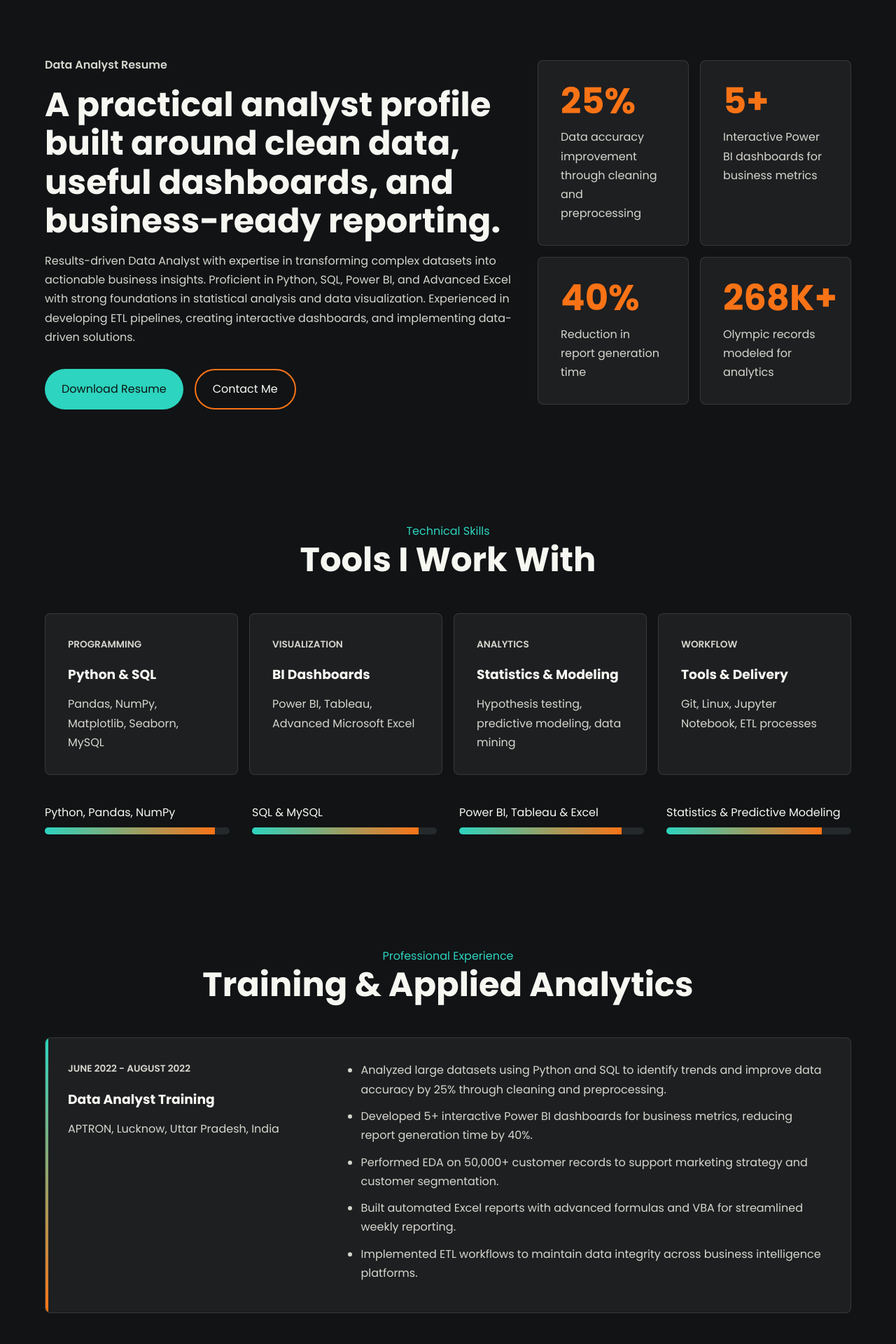
After one commit to dragonwolf1o1/Portfolio, a Django app: page /resume/ in a window 1280 px wide. The commit adds this page. Shown: the part 337-2257 px from the top of the page at 70% size. Run offline with Django 5.2, Linux system fonts and the light colour scheme; data comes from the database, SQL or seed files in the repository.

Commit message:
Add portfolio resume section

```diff
--- a/portfolio/context_processors.py
+++ b/portfolio/context_processors.py
@@ -7,8 +7,26 @@ DEFAULT_CONTENT = {
     "site_logo_accent": " Gupta",
     "nav_home": "Home",
     "nav_about": "About",
+    "nav_resume": "Resume",
     "nav_projects": "Projects",
     "nav_contact": "Contact",
+    "meta_resume_title": "Resume | Saurabh Gupta",
+    "resume_banner_title": "Resume",
+    "resume_subtitle": "Data Analyst Resume",
+    "resume_title": "A practical analyst profile built around clean data, useful dashboards, and business-ready reporting.",
+    "resume_summary": "Results-driven Data Analyst with expertise in transforming complex datasets into actionable business insights. Proficient in Python, SQL, Power BI, and Advanced Excel with strong foundations in statistical analysis and data visualization.",
+    "resume_download_label": "Download Resume",
+    "resume_contact_label": "Contact Me",
+    "resume_metrics_eyebrow": "Measured Impact",
+    "resume_metrics_title": "Resume Highlights",
+    "resume_skills_eyebrow": "Technical Skills",
+    "resume_skills_title": "Tools I Work With",
+    "resume_projects_eyebrow": "Selected Work",
+    "resume_projects_title": "Projects From My Resume",
+    "resume_profile_eyebrow": "Professional Experience",
+    "resume_profile_title": "Training & Applied Analytics",
+    "resume_foundation_eyebrow": "Education & Certifications",
+    "resume_foundation_title": "Academic Foundation",
     "footer_text": "© 2026 Saurabh Gupta. All Rights Reserved.",
     "error_404_meta_title": "Page Not Found | Saurabh Gupta",
     "error_404_code": "404",
--- a/portfolio/urls.py
+++ b/portfolio/urls.py
@@ -8,6 +8,7 @@ app_name = "portfolio"
 urlpatterns = [
     path("", views.home, name="home"),
     path("about/", views.about, name="about"),
+    path("resume/", views.resume, name="resume"),
     path("projects/", views.projects, name="projects"),
     path("contact/", views.contact, name="contact"),
     path("error/404/", views.error_404, name="error_404"),
--- a/portfolio/views.py
+++ b/portfolio/views.py
@@ -4,6 +4,38 @@ from .models import ContactDetail, Experience, InfoCard, Project, Service, Skill
 
 
 CONTACT_LABELS = ["Phone", "Email", "LinkedIn", "Address", "GitHub"]
+RESUME_PROJECT_TITLES = [
+    "Credit Risk Analysis & Scoring System",
+    "Sports Analytics: Olympic Games Analysis",
+]
+RESUME_METRICS = [
+    {"value": "25%", "label": "Data accuracy improvement through cleaning and preprocessing"},
+    {"value": "5+", "label": "Interactive Power BI dashboards for business metrics"},
+    {"value": "40%", "label": "Reduction in report generation time"},
+    {"value": "268K+", "label": "Olympic records modeled for analytics"},
+]
+RESUME_SKILL_GROUPS = [
+    {
+        "eyebrow": "Programming",
+        "title": "Python & SQL",
+        "tools": "Pandas, NumPy, Matplotlib, Seaborn, MySQL",
+    },
+    {
+        "eyebrow": "Visualization",
+        "title": "BI Dashboards",
+        "tools": "Power BI, Tableau, Advanced Microsoft Excel",
+    },
+    {
+        "eyebrow": "Analytics",
+        "title": "Statistics & Modeling",
+        "tools": "Hypothesis testing, predictive modeling, data mining",
+    },
+    {
+        "eyebrow": "Workflow",
+        "title": "Tools & Delivery",
+        "tools": "Git, Linux, Jupyter Notebook, ETL processes",
+    },
+]
 
 
 def home(request):
@@ -39,6 +71,21 @@ def projects(request):
     )
 
 
+def resume(request):
+    return render(
+        request,
+        "portfolio/resume.html",
+        {
+            "skills": Skill.objects.filter(is_active=True),
+            "experiences": Experience.objects.filter(is_active=True).prefetch_related("bullets"),
+            "info_cards": InfoCard.objects.filter(is_active=True).prefetch_related("bullets"),
+            "featured_projects": Project.objects.filter(is_active=True, title__in=RESUME_PROJECT_TITLES),
+            "resume_metrics": RESUME_METRICS,
+            "resume_skill_groups": RESUME_SKILL_GROUPS,
+        },
+    )
+
+
 def contact(request):
     return render(
         request,
--- a/static/css/style.css
+++ b/static/css/style.css
@@ -261,7 +261,10 @@ a {
 .project-card,
 .timeline-card,
 .info-card,
-.detail-card {
+.detail-card,
+.resume-skill-card,
+.resume-project-card,
+.resume-metric {
   background: rgba(255, 255, 255, 0.055);
   border: 1px solid rgba(255, 255, 255, 0.11);
   border-radius: 8px;
@@ -274,7 +277,10 @@ a {
 .project-card:hover,
 .timeline-card:hover,
 .info-card:hover,
-.detail-card:hover {
+.detail-card:hover,
+.resume-skill-card:hover,
+.resume-project-card:hover,
+.resume-metric:hover {
   transform: translateY(-6px);
   border-color: rgba(45, 212, 191, 0.42);
 }
@@ -295,6 +301,7 @@ a {
 
 .section-title h2,
 .contact-details h2,
+.resume-intro h2,
 .about-grid h2 {
   font-size: clamp(2rem, 5vw, 3rem);
   line-height: 1.15;
@@ -312,7 +319,9 @@ a {
 .service-card h3,
 .project-card h3,
 .timeline-card h3,
-.info-card h3 {
+.info-card h3,
+.resume-skill-card h3,
+.resume-project-card h3 {
   color: #f7f7f2;
   margin-bottom: 0.8rem;
 }
@@ -322,7 +331,11 @@ a {
 .timeline-card p,
 .info-card p,
 .contact-details p,
-.detail-card p {
+.detail-card p,
+.resume-intro p,
+.resume-skill-card p,
+.resume-project-card p,
+.resume-metric span {
   color: #d6d6ce;
 }
 
@@ -345,6 +358,7 @@ a {
 .about-section,
 .projects-section,
 .contact-section,
+.resume-overview,
 .services,
 .resume-section {
   padding: 5rem 0;
@@ -401,6 +415,91 @@ a {
 
 .resume-list.compact li {
   margin-bottom: 0.5rem;
+}
+
+.resume-banner {
+  background:
+    linear-gradient(135deg, rgba(17, 19, 21, 0.9), rgba(28, 35, 33, 0.84)),
+    url("https://images.unsplash.com/photo-1454165804606-c3d57bc86b40?q=80&w=1600&auto=format&fit=crop") center/cover;
+}
+
+.resume-overview {
+  display: grid;
+  grid-template-columns: minmax(0, 1.2fr) minmax(280px, 0.8fr);
+  gap: 2rem;
+  align-items: center;
+}
+
+.resume-intro {
+  max-width: 760px;
+}
+
+.resume-actions {
+  display: flex;
+  flex-wrap: wrap;
+  gap: 1rem;
+  margin-top: 2rem;
+}
+
+.resume-metric-grid,
+.resume-skill-grid,
+.resume-project-grid {
+  display: grid;
+  gap: 1rem;
+}
+
+.resume-metric-grid {
+  grid-template-columns: repeat(2, minmax(0, 1fr));
+}
+
+.resume-metric {
+  min-height: 150px;
+}
+
+.resume-metric strong {
+  display: block;
+  color: #f97316;
+  font-size: clamp(2.1rem, 5vw, 3.2rem);
+  line-height: 1;
+  margin-bottom: 0.75rem;
+}
+
+.resume-skill-grid,
+.resume-project-grid {
+  grid-template-columns: repeat(auto-fit, minmax(250px, 1fr));
+}
+
+.resume-skill-card,
+.resume-project-card {
+  min-height: 100%;
+}
+
+.resume-progress {
+  display: grid;
+  grid-template-columns: repeat(auto-fit, minmax(260px, 1fr));
+  gap: 1.25rem 2rem;
+  margin-top: 2.5rem;
+}
+
+.resume-progress .skill {
+  margin-bottom: 0;
+}
+
+.resume-timeline-card {
+  position: relative;
+  overflow: hidden;
+}
+
+.resume-timeline-card::before {
+  content: "";
+  position: absolute;
+  inset: 0 auto 0 0;
+  width: 4px;
+  background: linear-gradient(#2dd4bf, #f97316);
+}
+
+.resume-project-card p + p {
+  margin-top: 0.8rem;
 }
 
 .project-card {
@@ -631,11 +730,22 @@ footer p {
     grid-template-columns: 1fr;
   }
 
+  .resume-overview {
+    grid-template-columns: 1fr;
+  }
+
+  .resume-metric-grid {
+    grid-template-columns: 1fr;
+  }
+
   .stat-card,
   .service-card,
   .timeline-card,
   .info-card,
-  .detail-card {
+  .detail-card,
+  .resume-skill-card,
+  .resume-project-card,
+  .resume-metric {
     padding: 1.5rem;
   }
 }
--- a/templates/base.html
+++ b/templates/base.html
@@ -19,6 +19,7 @@
       <ul class="nav-links" id="navLinks">
         <li><a href="{% url 'portfolio:home' %}" class="{% if request.resolver_match.url_name == 'home' %}active{% endif %}">{{ content.nav_home }}</a></li>
         <li><a href="{% url 'portfolio:about' %}" class="{% if request.resolver_match.url_name == 'about' %}active{% endif %}">{{ content.nav_about }}</a></li>
+        <li><a href="{% url 'portfolio:resume' %}" class="{% if request.resolver_match.url_name == 'resume' %}active{% endif %}">{{ content.nav_resume }}</a></li>
         <li><a href="{% url 'portfolio:projects' %}" class="{% if request.resolver_match.url_name == 'projects' %}active{% endif %}">{{ content.nav_projects }}</a></li>
         <li><a href="{% url 'portfolio:contact' %}" class="{% if request.resolver_match.url_name == 'contact' %}active{% endif %}">{{ content.nav_contact }}</a></li>
       </ul>
--- /dev/null
+++ b/templates/portfolio/resume.html
@@ -0,0 +1,131 @@
+{% extends "base.html" %}
+{% load static %}
+
+{% block title %}{{ content.meta_resume_title }}{% endblock %}
+
+{% block content %}
+<section class="page-banner resume-banner">
+  <h1>{{ content.resume_banner_title }}</h1>
+</section>
+
+<section class="resume-overview container fade-up">
+  <div class="resume-intro">
+    <p class="subtitle">{{ content.resume_subtitle }}</p>
+    <h2>{{ content.resume_title }}</h2>
+    <p>{{ content.resume_summary|linebreaksbr }}</p>
+
+    <div class="resume-actions">
+      <a href="{% static 'files/Saurabh_Gupta_Resume.pdf' %}" class="btn primary-btn" target="_blank" rel="noreferrer" download>{{ content.resume_download_label }}</a>
+      <a href="{% url 'portfolio:contact' %}" class="btn secondary-btn">{{ content.resume_contact_label }}</a>
+    </div>
+  </div>
+
+  <div class="resume-metric-grid" aria-label="{{ content.resume_metrics_title }}">
+    {% for metric in resume_metrics %}
+      <div class="resume-metric">
+        <strong>{{ metric.value }}</strong>
+        <span>{{ metric.label }}</span>
+      </div>
+    {% endfor %}
+  </div>
+</section>
+
+<section class="resume-section container fade-up">
+  <div class="section-title">
+    <p>{{ content.resume_skills_eyebrow }}</p>
+    <h2>{{ content.resume_skills_title }}</h2>
+  </div>
+
+  <div class="resume-skill-grid">
+    {% for group in resume_skill_groups %}
+      <div class="resume-skill-card">
+        <p class="eyebrow">{{ group.eyebrow }}</p>
+        <h3>{{ group.title }}</h3>
+        <p>{{ group.tools }}</p>
+      </div>
+    {% endfor %}
+  </div>
+
+  <div class="skills resume-progress">
+    {% for skill in skills %}
+      <div class="skill">
+        <span>{{ skill.name }}</span>
+        <div class="progress"><div style="width:{{ skill.percentage }}%"></div></div>
+      </div>
+    {% endfor %}
+  </div>
+</section>
+
+<section class="resume-section container fade-up">
+  <div class="section-title">
+    <p>{{ content.resume_profile_eyebrow }}</p>
+    <h2>{{ content.resume_profile_title }}</h2>
+  </div>
+
+  {% for experience in experiences %}
+    <div class="timeline-card resume-timeline-card">
+      <div>
+        <p class="eyebrow">{{ experience.date_range }}</p>
+        <h3>{{ experience.title }}</h3>
+        <p>{{ experience.organization }}{% if experience.location %}, {{ experience.location }}{% endif %}</p>
+      </div>
+
+      <ul class="resume-list">
+        {% for bullet in experience.bullets.all %}
+          {% if bullet.is_active %}
+            <li>{{ bullet.text }}</li>
+          {% endif %}
+        {% endfor %}
+      </ul>
+    </div>
+  {% endfor %}
+</section>
+
+<section class="resume-section container fade-up">
+  <div class="section-title">
+    <p>{{ content.resume_projects_eyebrow }}</p>
+    <h2>{{ content.resume_projects_title }}</h2>
+  </div>
+
+  <div class="resume-project-grid">
+    {% for project in featured_projects %}
+      <div class="resume-project-card">
+        <p class="eyebrow">{% if project.languages_used %}{{ project.languages_used }}{% else %}{{ project.eyebrow }}{% endif %}</p>
+        <h3>{{ project.title }}</h3>
+        <p>{{ project.description|linebreaksbr }}</p>
+        {% if project.extra_description %}
+          <p>{{ project.extra_description|linebreaksbr }}</p>
+        {% endif %}
+      </div>
+    {% endfor %}
+  </div>
+</section>
+
+<section class="resume-section container fade-up">
+  <div class="section-title">
+    <p>{{ content.resume_foundation_eyebrow }}</p>
+    <h2>{{ content.resume_foundation_title }}</h2>
+  </div>
+
+  <div class="info-grid">
+    {% for card in info_cards %}
+      <div class="info-card">
+        <p class="eyebrow">{{ card.eyebrow }}</p>
+        <h3>{{ card.title }}</h3>
+        {% if card.body %}
+          <p>{{ card.body|linebreaksbr }}</p>
+        {% endif %}
+        {% if card.bullets.all %}
+          <ul class="resume-list compact">
+            {% for bullet in card.bullets.all %}
+              {% if bullet.is_active %}
+                <li>{{ bullet.text }}</li>
+              {% endif %}
+            {% endfor %}
+          </ul>
+        {% endif %}
+      </div>
+    {% endfor %}
+  </div>
+</section>
+{% endblock %}
```
Also changed, not shown: portfolio/migrations/0012_seed_resume_page_content.py (added), 1 other file.
